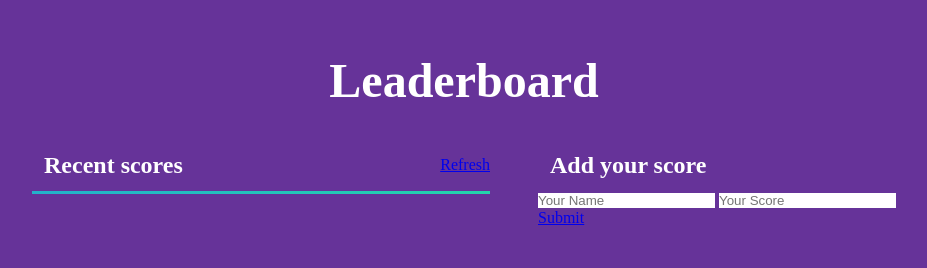
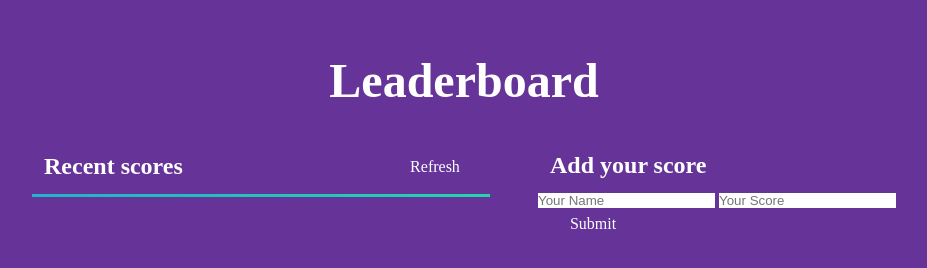
Before and after one commit to saadat-ali-awan/Leaderboard, a website built with webpack: page src/index.html in a window 1280 px wide. Shown: the whole page, without its empty margins (176-1103 px from the left). Built offline with nearby package versions, Linux system fonts and the light colour scheme; no server answers.

Commit message:
Add Button Styles

```diff
--- a/src/style.css
+++ b/src/style.css
@@ -87,6 +87,45 @@ header {
   margin-right: 1rem;
 }
 
+a {
+  padding: 4px;
+  text-decoration: none;
+  display: inline-block;
+}
+
+.btn-cover {
+  width: 110px;
+}
+
+.btn {
+  display: flex;
+  flex-direction: column;
+  align-items: center;
+  transition: all 280ms ease-in-out;
+}
+
+.btn::before,
+.btn::after {
+  content: ' ';
+  width: 0;
+  height: 2px;
+  background-color: #000;
+  transition: all 280ms ease-in-out;
+}
+
+.btn:hover::before,
+.btn:hover::after {
+  width: 100%;
+}
+
+.btn:hover {
+  letter-spacing: 5px;
+}
+
+.btn > a {
+  color: inherit;
+}
+
 .dashes {
   font-weight: 900;
 }
```
